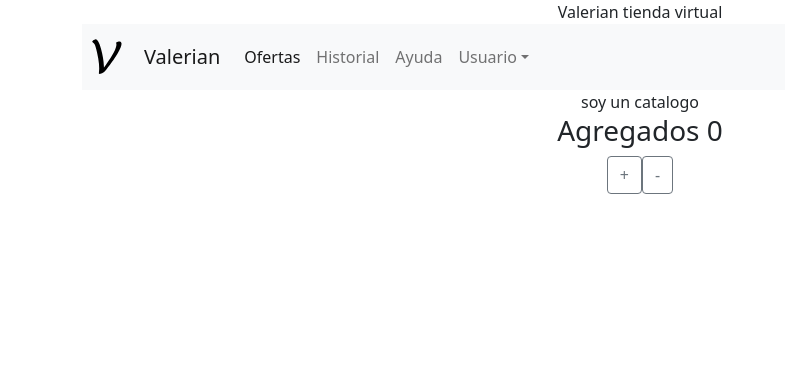
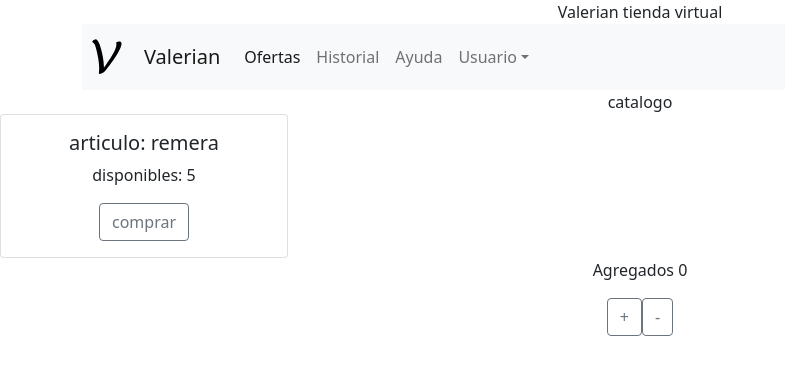
Before and after one commit to gabrielbareiro/valerian, a React (Create React App) app: page / in a window 1280 px wide. Shown: the top 374 px of the page, without its empty margins (0-785 px from the left). Built offline with nearby package versions, Linux system fonts and the light colour scheme.

Commit message:
creo un componente ItemCount con botones de incremento decremento

```diff
--- a/src/App.js
+++ b/src/App.js
@@ -1,9 +1,9 @@
+import React, {useState} from 'react';
 import './App.css';
 import NavBar from './components/NavBar.jsx'
 import 'bootstrap/dist/css/bootstrap.min.css'
-import Cards from './components/Cards.jsx';
 import ItemCount from './components/ItemCount';
-import ItemListContainer from './components/ItemListContainer.jsx';
+import ItemListContainer from './components/ItemListContainer';
 
 function App() {
   return (
@@ -13,7 +13,7 @@ function App() {
         <NavBar />
       </header>
       <main>
-        <ItemListContainer nombre= "catalogo"/>
+        <ItemListContainer titulo= "catalogo"/>
 
         <ItemCount />
       </main>
--- a/src/components/Button.jsx
+++ b/src/components/Button.jsx
@@ -1,9 +1,9 @@
-import 'bootstrap/dist/css/bootstrap.min.css'
 
 
-export default function Button(props) {
+
+export default function button(props) {
     return (
-      <button class="btn btn-outline-secondary" onClick={() => props.Click("hola")}>
+      <button className="btn btn-outline-secondary" onClick={() => props.Click()}>
         {props.text}
       </button>
     );
--- a/src/components/Cards.jsx
+++ b/src/components/Cards.jsx
@@ -1,17 +1,18 @@
-import React, { useState, useEffect } from "react";
-import Button from "./Button";
+import React, {Fragment} from "react"
+import Button from "./Button"
 
-const items = [
-    {
-        articulo: 'nombre',
-        stock: 5
-    }
-]
+const style = {width: '18rem'}
 export default function cards (props) {
-        const [data, setData] = useState([]);
+        return (
+          <Fragment>
+            <div className="card" style={style}>
+              <div className="card-body">
+                <h5 className="card-title">articulo: {props.nombre}</h5>
+                <p className="card-text">disponibles: {props.stock}</p>
+                <a href="#" className="btn btn-outline-secondary">comprar</a>
+              </div>
+            </div>
+          </Fragment>
 
-        return (
-          <React.Fragment>
-          </React.Fragment>
-        );
+        )
       }
--- a/src/components/ItemCount.jsx
+++ b/src/components/ItemCount.jsx
@@ -1,15 +1,33 @@
-import React, { useState, useEffect } from "react";
+import React, { Fragment, useState, useEffect } from "react";
 import Button from "./Button";
+import Cards from "./Cards";
 
+const cards = {id: 1, nombre: "remera", stock: 5}
 
-export default function items (props) {
-        const [count, setCount] = useState(0);
+//const enStock = cards.stock;
+//console.log(enStock)
+
+export default function itemCount () {
+        const [contador, setCount] = useState(0);
+
+        const enStock = cards.stock
+
+        const incrementar= () => {
+          if (contador < enStock) {
+          setCount(contador +1)
+          }
+        }
+        const decrementar= () =>{
+          if (contador > 0) {
+            setCount(contador -1)
+          }
+        }
         return (
-          <React.Fragment>
-            <h3>Agregados {count}</h3>
-            {props.count2}
-            <Button text="+" Click={() => setCount(count + 1)} />
-            <Button text="-" Click={() => setCount(count - 1)} />
-          </React.Fragment>
+          <Fragment>
+              <Cards nombre= {cards.nombre} stock= {cards.stock}/>
+            <p>Agregados {contador}</p>
+            <Button text="+" Click={incrementar} />
+            <Button text="-" Click={decrementar} />
+          </Fragment>
         );
       }
--- a/src/components/ItemListContainer.jsx
+++ b/src/components/ItemListContainer.jsx
@@ -1,3 +1,3 @@
-export default function ItemListContainer (props) {
-    return <div>soy un {props.nombre}</div>
+export default function ItemListContainer ({titulo}) {
+    return <div>{titulo}</div>
 }
```
